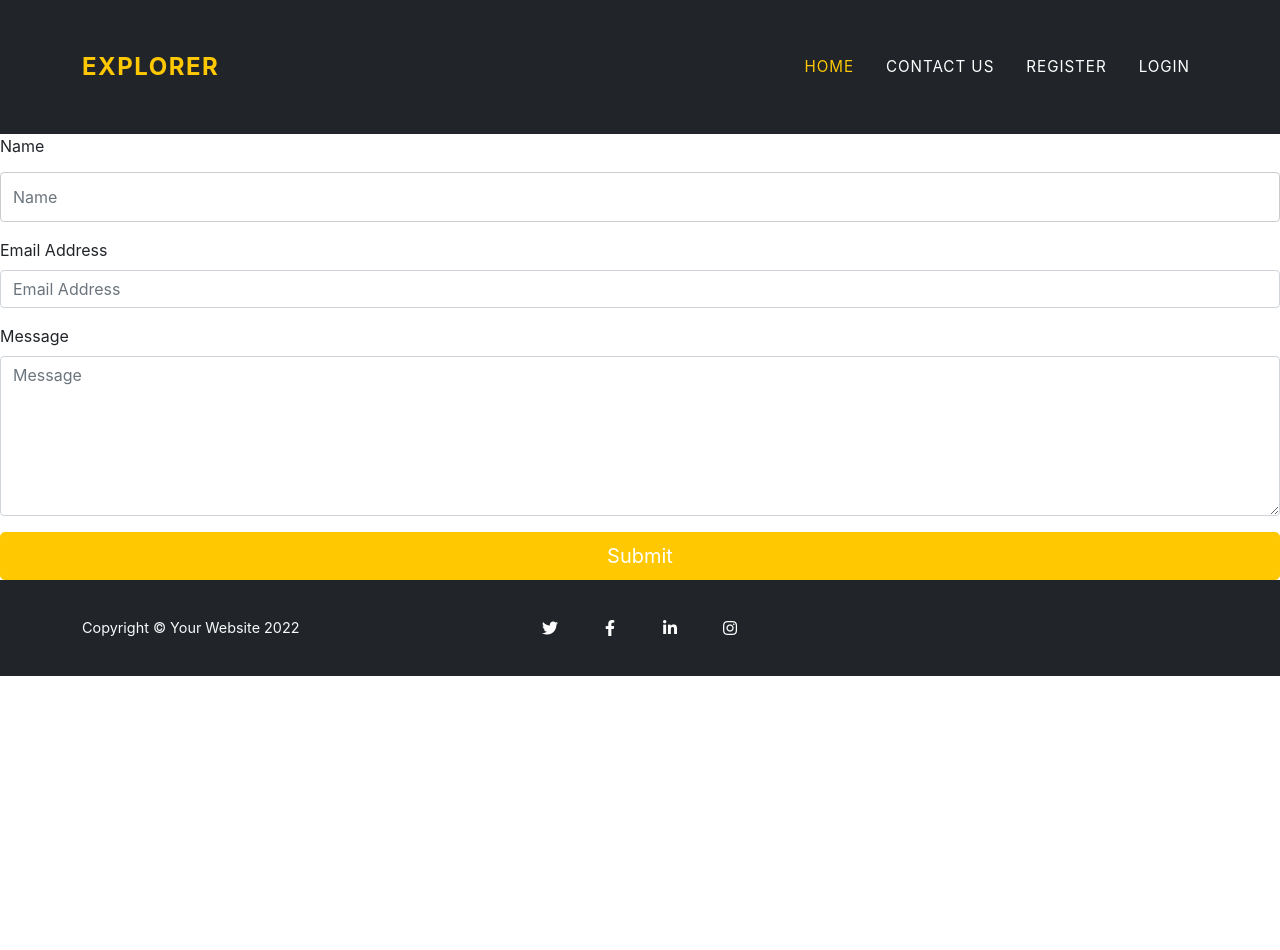
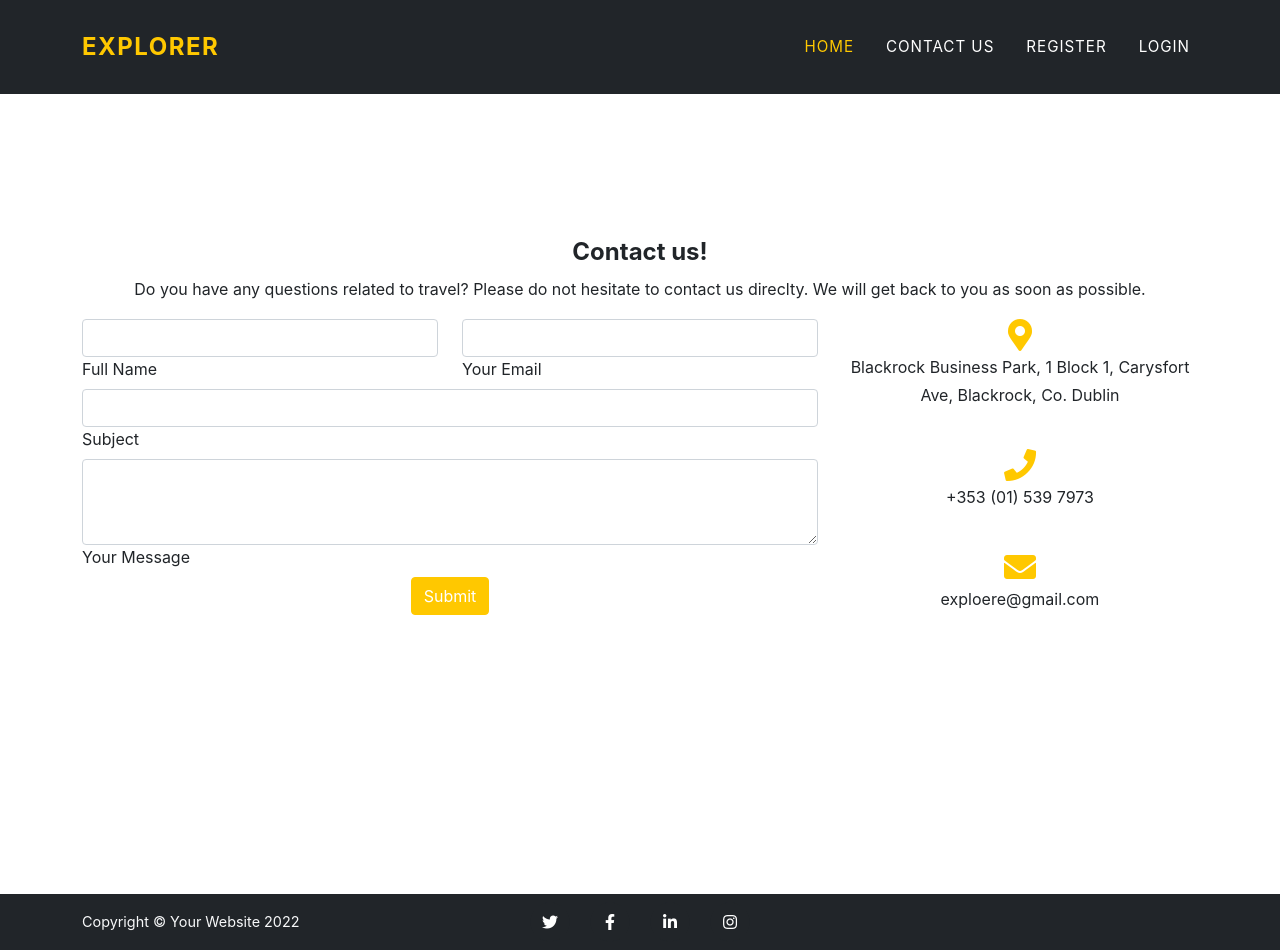
Before and after one commit to Deepak9912/django-travel-blog, a Django app: page /contact/ in a window 1280 px wide. Before the commit the page ends 676 px from the top, so only its background shows below. Run offline with Django 3.2, Linux system fonts and the light colour scheme; parts of the project's set-up code (start-up, migrations or seed data) failed here and were passed over; some libraries are stand-ins or nearby versions.

Commit message:
update contact form in contact.htm;

```diff
--- a/static/css/style.css
+++ b/static/css/style.css
@@ -44,36 +44,6 @@
 
 
 /* Contact form */
-/* Style inputs with type="text", select elements and textareas */
-input[type=text], select, textarea {
-    width: 100%; /* Full width */
-    padding: 12px; /* Some padding */
-    border: 1px solid #ccc; /* Gray border */
-    border-radius: 4px; /* Rounded borders */
-    box-sizing: border-box; /* Make sure that padding and width stays in place */
-    margin-top: 6px; /* Add a top margin */
-    margin-bottom: 16px; /* Bottom margin */
-    resize: vertical /* Allow the user to vertically resize the textarea (not horizontally) */
-  }
-
-  /* Style the submit button with a specific background color etc */
-  input[type=submit] {
-    background-color: #04AA6D;
-    color: white;
-    padding: 12px 20px;
-    border: none;
-    border-radius: 4px;
-    cursor: pointer;
-  }
-
-  /* When moving the mouse over the submit button, add a darker green color */
-  input[type=submit]:hover {
-    background-color: #45a049;
-  }
-
-  /* Add a background color and some padding around the form */
-  .container {
-    border-radius: 5px;
-    background-color: transparent;
-    padding: 20px;
-  }
+.form {
+    height: 100vh;
+}
--- a/templates/contact.html
+++ b/templates/contact.html
@@ -1,4 +1,3 @@
-
 {% load static %}
 
 {% include "components/head.html" %}
@@ -7,33 +6,78 @@
 
 {% block content %}
 
-<form id="contactForm">
-
-    <!-- Name input -->
-    <div class="mb-3">
-      <label class="form-label" for="name">Name</label>
-      <input class="form-control" id="name" type="text" placeholder="Name" />
+<div class="container main-form">
+  <section class="form">
+    <h4 class="h1-responsive font-weight-bold text-center mb-2">Contact us!</h4>
+    <p class="text-center w-responsive mx-auto mb-3">Do you have any questions related to travel? Please do not hesitate
+      to
+      contact us direclty. We will
+      get back to you as soon as possible.
+    </p>
+    <div class="row">
+      <div class="col-md-8 mb-md-0 mb-5">
+        <form action="" id="contact">
+          <div id="contact">
+            <div class="row">
+              <div class="col-md-6">
+                <div class="md-from mb-2">
+                  <input type="text" name="fname" class="form-control">
+                  <label for="fname">Full Name</label>
+                </div>
+              </div>
+              <div class="col-md-6">
+                <div class="md-from mb-2">
+                  <input type="email" name="email" class="form-control">
+                  <label for="email">Your Email</label>
+                </div>
+              </div>
+            </div>
+            <div class="row">
+              <div class="col-md-12">
+                <div class="md-form mb-2">
+                  <input type="text" name="subject" class="form-control">
+                  <label for="subject">Subject</label>
+                </div>
+              </div>
+            </div>
+            <div class="row">
+              <div class="col-md-12">
+                <div class="md-form mb-2">
+                  <textarea name="message" type="text" rows="3" class="form-control md-textarea"></textarea>
+                  <label for="message">Your Message</label>
+                </div>
+              </div>
+            </div>
+          </div>
+          <div class="text-center text-md-left">
+            <button class="btn btn-primary" type="submit">Submit</button>
+          </div>
+        </form>
+      </div>
+      <div class="col-md-4 text-center text-primary">
+        <ul class="list-unstyled mb-0">
+          <li>
+            <i class="fas fa-map-marker-alt fa-2x"></i>
+            <p class="text-dark">
+              Blackrock Business Park, 1 Block 1, Carysfort Ave, Blackrock, Co. Dublin
+            </p>
+          </li>
+          <li>
+            <i class="fas fa-phone mt-4 fa-2x"></i>
+            <p class="text-dark">
+              +353 (01) 539 7973
+            </p>
+          </li>
+          <li>
+            <i class="fas fa-envelope mt-4 fa-2x"></i>
+            <p class="text-dark">
+              exploere@gmail.com
+            </p>
+          </li>
+        </ul>
+      </div>
     </div>
-
-    <!-- Email address input -->
-    <div class="mb-3">
-      <label class="form-label" for="emailAddress">Email Address</label>
-      <input class="form-control" id="emailAddress" type="email" placeholder="Email Address" />
-    </div>
-
-    <!-- Message input -->
-    <div class="mb-3">
-      <label class="form-label" for="message">Message</label>
-      <textarea class="form-control" id="message" type="text" placeholder="Message" style="height: 10rem;"></textarea>
-    </div>
-
-    <!-- Form submit button -->
-    <div class="d-grid">
-      <button class="btn btn-primary btn-lg" type="submit">Submit</button>
-    </div>
-
-  </form>
-
+  </section>
 </div>
 
 {% endblock content %}
```
